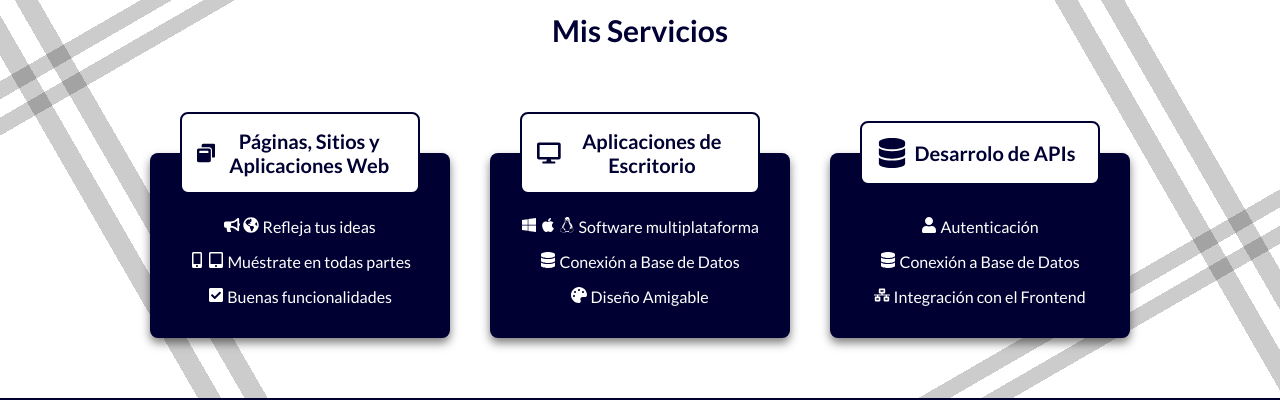
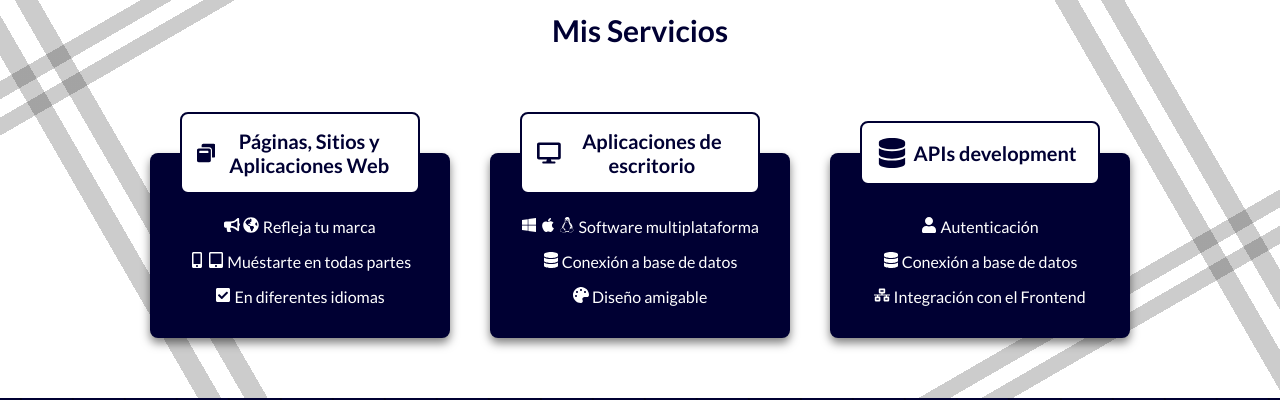
Before and after one commit to cristianiniguez/cristianiniguez_website, a Next.js app: page / in a window 1280 px wide. Shown: the part 2480-2880 px from the top of the page. Built offline with nearby package versions, Linux system fonts and the light colour scheme.

Commit message:
translations for projects and services

```diff
--- a/components/sections/Projects.jsx
+++ b/components/sections/Projects.jsx
@@ -21,8 +21,8 @@
 
 const projects = [
   {
+    id: '01',
     name: 'Tu Solucionario de Matemáticas',
-    description: 'Cursos gratis de matemáticas para estudiantes escolares y universitarios',
     technologies: [{ name: 'React', Icon: SiReact }],
     links: {
       page: 'https://tu-solucionario-de-matematicas.web.app',
@@ -32,8 +32,8 @@
     },
   },
   {
+    id: '02',
     name: 'SaitoLab Inventory',
-    description: 'Sistema de gestión de inventario',
     technologies: [
       { name: 'Electron', Icon: SiElectron },
       { name: 'MySQL', Icon: SiMysql },
@@ -45,8 +45,8 @@
     },
   },
   {
+    id: '03',
     name: 'Platzi Web Challenge',
-    description: 'Retos de la Escuela de Desarrollo Web de Platzi',
     technologies: [
       { name: 'HTML', Icon: SiHtml5 },
       { name: 'CSS', Icon: SiCss3 },
@@ -59,8 +59,8 @@
     },
   },
   {
+    id: '04',
     name: 'SaitoLab Notes',
-    description: 'Aplicación de Notas en Markdown',
     technologies: [
       { name: 'React', Icon: SiReact },
       { name: 'Bootstrap', Icon: SiBootstrap },
@@ -74,8 +74,8 @@
     },
   },
   {
+    id: '05',
     name: 'Tu Solucionario de Progamación',
-    description: 'Blogs de programación para todos',
     technologies: [
       { name: 'React', Icon: SiReact },
       { name: 'Firebase', Icon: SiFirebase },
@@ -91,13 +91,15 @@
   },
 ];
 
-const Project = ({ n, name, description, technologies, links: { page, repo, image } }) => {
+const Project = ({ n, id, name, technologies, links: { page, repo, image } }) => {
   return (
     <div className={styles.project}>
       <div className={styles.project__info}>
         <div className={styles.project__glass}>
           <h3 className={styles.project__title}>{name}</h3>
-          <p className={styles.project__description}>{description}</p>
+          <p className={styles.project__description}>
+            <FormattedMessage id={`projects.${id}.desc`} />
+          </p>
           <div className={styles.project__technologies}>
             {technologies.map((t, i) => (
               <t.Icon key={i} title={t.name} />
--- a/components/sections/Services.jsx
+++ b/components/sections/Services.jsx
@@ -21,39 +21,41 @@
 
 const services = [
   {
-    title: 'Páginas, Sitios y Aplicaciones Web',
+    id: '01',
     Icon: FaWindowRestore,
     details: [
-      { label: 'Refleja tus ideas', Icons: [FaBullhorn, FaGlobeAmericas] },
-      { label: 'Muéstrate en todas partes', Icons: [FaMobileAlt, FaTabletAlt] },
-      { label: 'Buenas funcionalidades', Icons: [FaCheckSquare] },
+      { label: '01', Icons: [FaBullhorn, FaGlobeAmericas] },
+      { label: '02', Icons: [FaMobileAlt, FaTabletAlt] },
+      { label: '03', Icons: [FaCheckSquare] },
     ],
   },
   {
-    title: 'Aplicaciones de Escritorio',
+    id: '02',
     Icon: FaDesktop,
     details: [
-      { label: 'Software multiplataforma', Icons: [FaWindows, FaApple, FaLinux] },
-      { label: 'Conexión a Base de Datos', Icons: [FaDatabase] },
-      { label: 'Diseño Amigable', Icons: [FaPalette] },
+      { label: '01', Icons: [FaWindows, FaApple, FaLinux] },
+      { label: '02', Icons: [FaDatabase] },
+      { label: '03', Icons: [FaPalette] },
     ],
   },
   {
-    title: 'Desarrolo de APIs',
+    id: '03',
     Icon: FaDatabase,
     details: [
-      { label: 'Autenticación', Icons: [FaUser] },
-      { label: 'Conexión a Base de Datos', Icons: [FaDatabase] },
-      { label: 'Integración con el Frontend', Icons: [FaNetworkWired] },
+      { label: '01', Icons: [FaUser] },
+      { label: '02', Icons: [FaDatabase] },
+      { label: '03', Icons: [FaNetworkWired] },
     ],
   },
 ];
 
-const Service = ({ title, Icon, details }) => (
+const Service = ({ id, Icon, details }) => (
   <article className={styles.service}>
     <header className={styles.service__header}>
       <Icon />
-      <h3 className={styles.service__title}>{title}</h3>
+      <h3 className={styles.service__title}>
+        <FormattedMessage id={`services.${id}.title`} />
+      </h3>
     </header>
     <main className={styles.service__main}>
       {details.map(({ label, Icons }, detail_i) => (
@@ -61,7 +63,9 @@
           {Icons.map((I, icon_i) => (
             <I key={icon_i} />
           ))}
-          <span>{label}</span>
+          <span>
+            <FormattedMessage id={`services.${id}.description.${label}`} />
+          </span>
         </p>
       ))}
     </main>
--- a/i18n/en.json
+++ b/i18n/en.json
@@ -33,9 +33,30 @@
 
   "services.title": "My Services",
 
+  "services.01.title": "Web Pages, Sites and Applications",
+  "services.01.description.01": "Reflect your brand",
+  "services.01.description.02": "Show you everywhere",
+  "services.01.description.03": "In different languages",
+
+  "services.02.title": "Desktop Applications",
+  "services.02.description.01": "Multiplatform software",
+  "services.02.description.02": "Database connection",
+  "services.02.description.03": "Friendly design",
+
+  "services.03.title": "APIs development",
+  "services.03.description.01": "Authentication",
+  "services.03.description.02": "Database connection",
+  "services.03.description.03": "Frontend integration",
+
   "projects.title": "My Projects",
   "projects.link.page": "Watch Page",
   "projects.link.repo": "Watch Repository",
+
+  "projects.01.desc": "Free Math Courses for School and College Students",
+  "projects.02.desc": "Inventory Management System",
+  "projects.03.desc": "Challenges from Platzi's Web Development School",
+  "projects.04.desc": "Markdown Notes Application",
+  "projects.05.desc": "Programming blogs for everyone",
 
   "contact.title": "Contact Me",
   "contact.form.name": "Your name",
--- a/i18n/es.json
+++ b/i18n/es.json
@@ -33,9 +33,30 @@
 
   "services.title": "Mis Servicios",
 
+  "services.01.title": "Páginas, Sitios y Aplicaciones Web",
+  "services.01.description.01": "Refleja tu marca",
+  "services.01.description.02": "Muéstarte en todas partes",
+  "services.01.description.03": "En diferentes idiomas",
+
+  "services.02.title": "Aplicaciones de escritorio",
+  "services.02.description.01": "Software multiplataforma",
+  "services.02.description.02": "Conexión a base de datos",
+  "services.02.description.03": "Diseño amigable",
+
+  "services.03.title": "APIs development",
+  "services.03.description.01": "Autenticación",
+  "services.03.description.02": "Conexión a base de datos",
+  "services.03.description.03": "Integración con el Frontend",
+
   "projects.title": "Mis Proyectos",
   "projects.link.page": "Ver Página",
   "projects.link.repo": "Ver Repositorio",
+
+  "projects.01.desc": "Cursos gratis de matemáticas para estudiantes escolares y universitarios",
+  "projects.02.desc": "Sistema de gestión de inventario",
+  "projects.03.desc": "Retos de la Escuela de Desarrollo Web de Platzi",
+  "projects.04.desc": "Aplicación de Notas en Markdown",
+  "projects.05.desc": "Blogs de programación para todos",
 
   "contact.title": "Contáctame",
   "contact.form.name": "Tu nombre",
```
